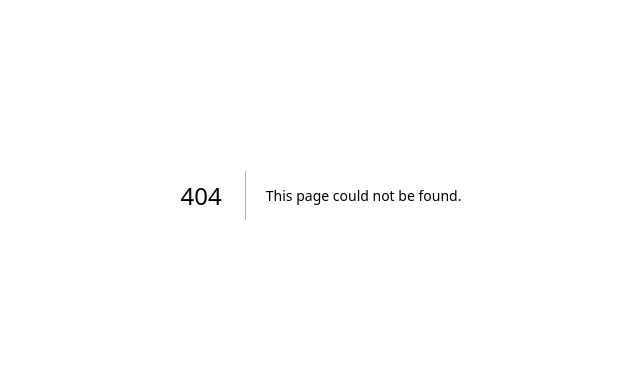
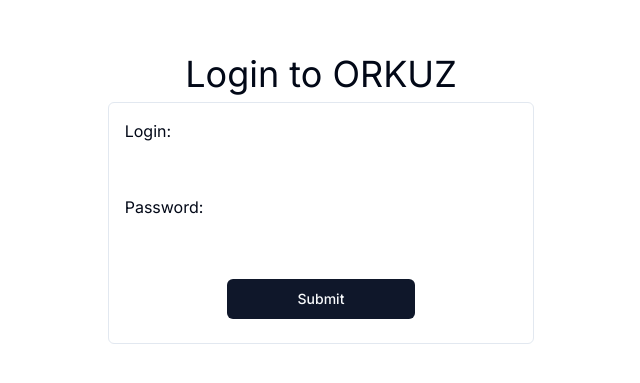
Before and after one commit to Alschn/ORKUZ, a Next.js app in the folder frontend/: page /login in a window 1280 px wide. Before the commit this address had no page. Shown: the part 205-588 px from the top of the page, without its empty margins (319-959 px from the left). Built offline with nearby package versions, Linux system fonts and the light colour scheme.

Commit message:
Add login page

```diff
--- /dev/null
+++ b/frontend/src/app/login/page.tsx
@@ -0,0 +1,31 @@
+"use client"
+
+import React, {FormEventHandler, createRef} from "react";
+import {Button} from "~/components/ui/button";
+import {Field} from "~/components/ui/field";
+import {cn} from "~/lib/utils";
+
+export default function LoginPage() {
+  const loginRef = createRef<HTMLInputElement>();
+  const passwordRef = createRef<HTMLInputElement>();
+  const handleSubmit: FormEventHandler<HTMLFormElement> = e => {
+    e.preventDefault();
+    console.log(loginRef);
+    console.log('login', loginRef.current?.value);
+    console.log('pswd', passwordRef.current?.value);
+  }
+  return <>
+    <main className={cn('flex', 'items-center', 'justify-center', 'flex-col', 'min-h-screen')}>
+      <h1 className={'text-4xl p-2'}>Login to ORKUZ</h1>
+      <div className={cn('border', 'rounded-md', 'w-1/3', 'p-3')}>
+        <form onSubmit={handleSubmit}>
+          <Field label={'Login'} id={'login'} name={'login'} ref={loginRef}/>
+          <Field label={'Password'} id={'password'} name={'password'} type={'password'} ref={passwordRef}/>
+          <div className={cn('text-center', 'p-3')}>
+            <Button className={cn('w-1/2')}>Submit</Button>
+          </div>
+        </form>
+      </div>
+    </main>
+  </>
+}
--- /dev/null
+++ b/frontend/src/components/ui/field.tsx
@@ -0,0 +1,15 @@
+import {ComponentPropsWithoutRef, Ref, forwardRef} from "react"
+import {cn} from "~/lib/utils";
+
+type HtmlInputProps = ComponentPropsWithoutRef<'input'>
+
+interface InputProps extends HtmlInputProps {
+  label: string;
+}
+
+export const Field = forwardRef<HTMLInputElement, InputProps>( function Field({label, ...props}: InputProps, ref) {
+  return (<div className={cn('flex', 'flex-col', 'gap-1')}>
+    <label htmlFor={props.id} className={cn('p-1')}>{`${label}:`}</label>
+    <input {...props} ref={ref} className={cn('rounded-md', 'p-2')}/>
+  </div>);
+})
```
